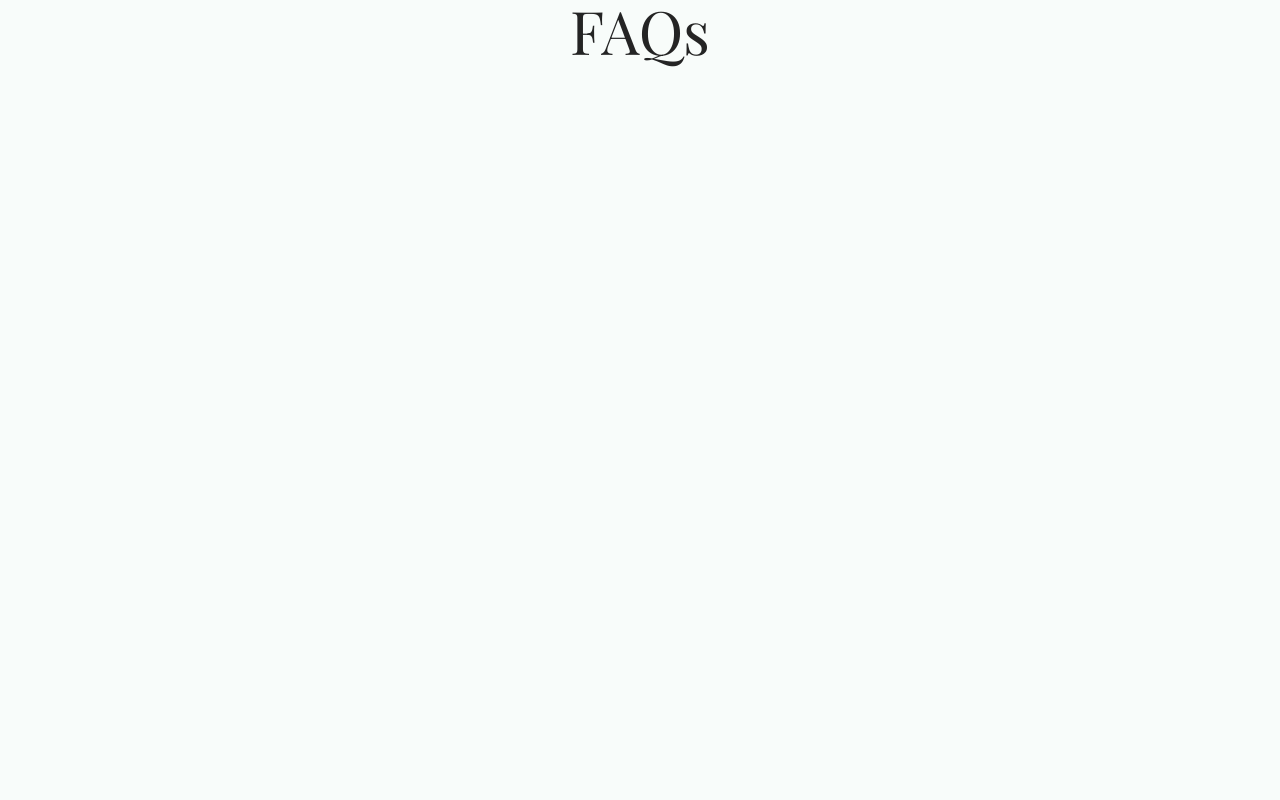
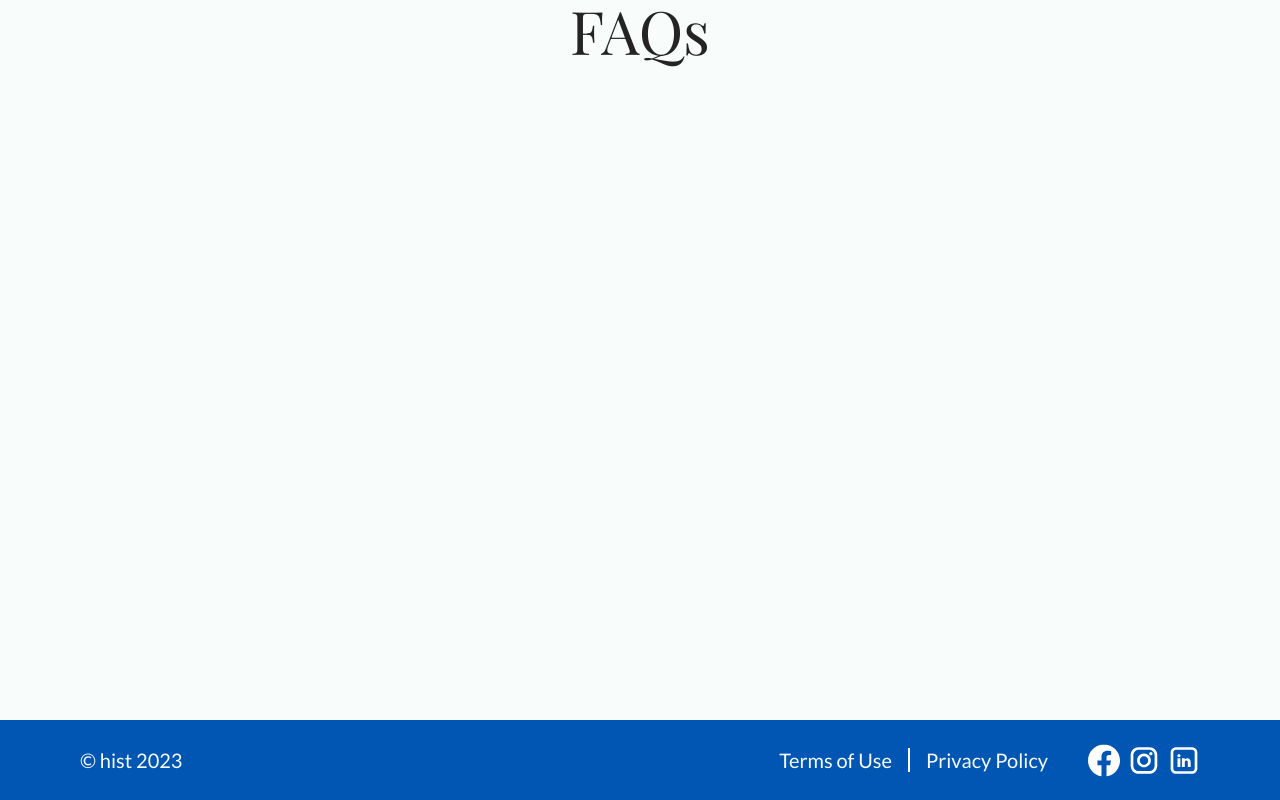
Before and after one commit to DoughnutsNCookies/WebApp-Hist-LandingPage, a Next.js app in the folder hist/: page / in a window 1280 px wide. Shown: the part 5546-6346 px from the top of the page. Before the commit the page ends 6266 px from the top, so only its background shows below. Built offline with nearby package versions, Linux system fonts and the light colour scheme; a web font is replaced by a local one.

Commit message:
Added Footer

```diff
--- /dev/null
+++ b/hist/src/pages/components/Footer.tsx
@@ -0,0 +1,74 @@
+const Footer = () => {
+    return (
+        <footer id="footer">
+            <div className="w-full h-[10vh] bg-[#0156B4] flex flex-row px-20 justify-between items-center text-backgroundColor font-lato">
+                <p className="text-xl">© hist 2023</p>
+                <div className="flex flex-row justify-center items-center gap-x-10">
+                    <div className="flex flex-row justify-between items-center gap-x-4">
+                        <LegalLink text={"Terms of Use"} href={"/terms"}/>
+                        <div className="border-x border-white h-6"/>
+                        <LegalLink text={"Privacy Policy"} href={"/terms"}/>
+                    </div>
+                    <div className="flex flex-row justify-center items-center gap-x-2">
+                        <FacebookIcon/>
+                        <InstagramIcon/>
+                        <LinkedInIcon/>
+                    </div>
+                </div>
+            </div>
+        </footer>
+    )
+}
+
+interface LegalLinkProps {
+    text: string
+    href: string
+}
+
+const LegalLink = (props: LegalLinkProps) => {
+    const { text, href } = props
+
+    return (
+        <a
+            className="text-xl hover:scale-105 transition-all"
+            href={href}>
+            {text}
+        </a>
+    )
+}
+
+const FacebookIcon = () => {
+    return (
+        <svg width="49" height="49" viewBox="0 0 49 49" fill="none" xmlns="http://www.w3.org/2000/svg" className="w-8 hover:scale-110 transition-all">
+            <g clip-path="url(#clip0_142_89)">
+                <path d="M49.0061 24.6531C49.0061 11.0373 38.0363 0 24.5061 0C10.9699 0.0030625 0 11.0373 0 24.6562C0 36.9583 8.96088 47.1564 20.6719 49.0061V31.7796H14.455V24.6562H20.678V19.2202C20.678 13.0432 24.3377 9.63156 29.9329 9.63156C32.6156 9.63156 35.4178 10.1124 35.4178 10.1124V16.1761H32.3278C29.2867 16.1761 28.3373 18.0779 28.3373 20.0287V24.6531H35.1299L34.0458 31.7765H28.3342V49.0031C40.0452 47.1533 49.0061 36.9552 49.0061 24.6531Z" fill="white"/>
+            </g>
+            <defs>
+                <clipPath id="clip0_142_89">
+                    <rect width="49" height="49" fill="white"/>
+                </clipPath>
+            </defs>
+        </svg>
+    )
+}
+
+const InstagramIcon = () => {
+    return (
+        <svg width="49" height="49" viewBox="0 0 49 49" fill="none" xmlns="http://www.w3.org/2000/svg" className="w-8 hover:scale-110 transition-all">
+            <path d="M32.7014 4.0835H16.2251C13.0057 4.08728 9.91932 5.368 7.64305 7.64464C5.36678 9.92129 4.08659 13.0079 4.08334 16.2273L4.08334 32.7036C4.08713 35.923 5.36784 39.0094 7.64449 41.2857C9.92114 43.5619 13.0078 44.8421 16.2272 44.8454H32.7034C35.9228 44.8416 39.0092 43.5609 41.2855 41.2842C43.5618 39.0076 44.842 35.9209 44.8452 32.7015V16.2253C44.8414 13.0059 43.5607 9.91947 41.2841 7.6432C39.0074 5.36694 35.9208 4.08674 32.7014 4.0835V4.0835ZM40.7456 32.7015C40.7456 33.7579 40.5375 34.8039 40.1332 35.7799C39.729 36.7559 39.1364 37.6427 38.3895 38.3896C37.6425 39.1366 36.7557 39.7291 35.7798 40.1334C34.8038 40.5376 33.7578 40.7457 32.7014 40.7457H16.2251C14.092 40.7452 12.0465 39.8974 10.5384 38.3889C9.03024 36.8804 8.18301 34.8346 8.18301 32.7015V16.2253C8.18355 14.0922 9.0313 12.0467 10.5398 10.5385C12.0483 9.03039 14.0941 8.18316 16.2272 8.18316H32.7034C34.8365 8.1837 36.8821 9.03145 38.3902 10.54C39.8983 12.0485 40.7456 14.0942 40.7456 16.2273V32.7036V32.7015Z" fill="white"/>
+            <path d="M24.4632 13.9224C21.6691 13.9267 18.9906 15.0387 17.015 17.0147C15.0395 18.9907 13.9279 21.6693 13.9242 24.4635C13.9274 27.2584 15.039 29.9379 17.015 31.9143C18.9911 33.8908 21.6704 35.0029 24.4653 35.0067C27.2605 35.0034 29.9403 33.8916 31.9169 31.9151C33.8934 29.9385 35.0052 27.2587 35.0085 24.4635C35.0041 21.6686 33.8915 18.9895 31.9147 17.0138C29.9378 15.0381 27.2581 13.9271 24.4632 13.9244V13.9224ZM24.4632 30.907C22.7549 30.907 21.1165 30.2283 19.9084 29.0203C18.7004 27.8123 18.0218 26.1739 18.0218 24.4655C18.0218 22.7571 18.7004 21.1187 19.9084 19.9107C21.1165 18.7027 22.7549 18.0241 24.4632 18.0241C26.1716 18.0241 27.81 18.7027 29.018 19.9107C30.2261 21.1187 30.9047 22.7571 30.9047 24.4655C30.9047 26.1739 30.2261 27.8123 29.018 29.0203C27.81 30.2283 26.1716 30.907 24.4632 30.907Z" fill="white"/>
+            <path d="M35.0268 16.5272C36.4216 16.5272 37.5524 15.3964 37.5524 14.0016C37.5524 12.6068 36.4216 11.4761 35.0268 11.4761C33.632 11.4761 32.5013 12.6068 32.5013 14.0016C32.5013 15.3964 33.632 16.5272 35.0268 16.5272Z" fill="white"/>
+        </svg>
+    )
+}
+
+const LinkedInIcon = () => {
+    return (
+        <svg width="49" height="49" viewBox="0 0 49 49" fill="none" xmlns="http://www.w3.org/2000/svg" className="w-8 hover:scale-110 transition-all">
+            <path d="M34.7084 26.8069V34.3549H30.3331V27.3111C30.3331 25.5431 29.7001 24.3364 28.1158 24.3364C26.9071 24.3364 26.1864 25.149 25.87 25.9371C25.7556 26.2189 25.725 26.6109 25.725 27.0029V34.3549H21.3477C21.3477 34.3549 21.4069 22.4275 21.3477 21.1923H25.725V23.0563L25.6964 23.0992H25.725V23.0584C26.3069 22.16 27.3441 20.8819 29.6695 20.8819C32.5483 20.8819 34.7084 22.7644 34.7084 26.8069ZM16.7682 14.8447C15.2717 14.8447 14.2917 15.8288 14.2917 17.1191C14.2917 18.385 15.2431 19.3956 16.7111 19.3956H16.7396C18.2668 19.3956 19.2162 18.3829 19.2162 17.1191C19.1876 15.8288 18.2668 14.8447 16.7682 14.8447ZM14.551 34.3549H18.9283V21.1923H14.551V34.3549Z" fill="white"/>
+            <path d="M12.25 8.16683C11.167 8.16683 10.1284 8.59704 9.36263 9.36281C8.59685 10.1286 8.16665 11.1672 8.16665 12.2502V36.7502C8.16665 37.8331 8.59685 38.8717 9.36263 39.6375C10.1284 40.4033 11.167 40.8335 12.25 40.8335H36.75C37.8329 40.8335 38.8716 40.4033 39.6373 39.6375C40.4031 38.8717 40.8333 37.8331 40.8333 36.7502V12.2502C40.8333 11.1672 40.4031 10.1286 39.6373 9.36281C38.8716 8.59704 37.8329 8.16683 36.75 8.16683H12.25ZM12.25 4.0835H36.75C38.9159 4.0835 40.9931 4.94391 42.5247 6.47546C44.0562 8.007 44.9166 10.0842 44.9166 12.2502V36.7502C44.9166 38.9161 44.0562 40.9933 42.5247 42.5249C40.9931 44.0564 38.9159 44.9168 36.75 44.9168H12.25C10.084 44.9168 8.00682 44.0564 6.47527 42.5249C4.94373 40.9933 4.08331 38.9161 4.08331 36.7502V12.2502C4.08331 10.0842 4.94373 8.007 6.47527 6.47546C8.00682 4.94391 10.084 4.0835 12.25 4.0835V4.0835Z" fill="white"/>
+        </svg>
+    )
+}
+
+export default Footer
--- a/hist/src/pages/index.tsx
+++ b/hist/src/pages/index.tsx
@@ -1,5 +1,6 @@
 import Head from "next/head";
 import NavBar from "./components/NavBar";
+import Footer from "./components/Footer";
 import Tagline from "./index/Tagline";
 import Problem from "./index/Problem";
 import Understand from "./index/Understand";
@@ -39,6 +40,7 @@ export default function Home() {
       <Mobile/>
       <Interest/>
       <FAQ/>
+      <Footer/>
     </main>
   )
 }
```
